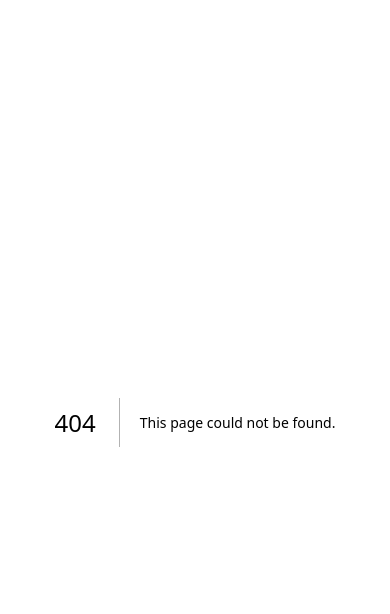
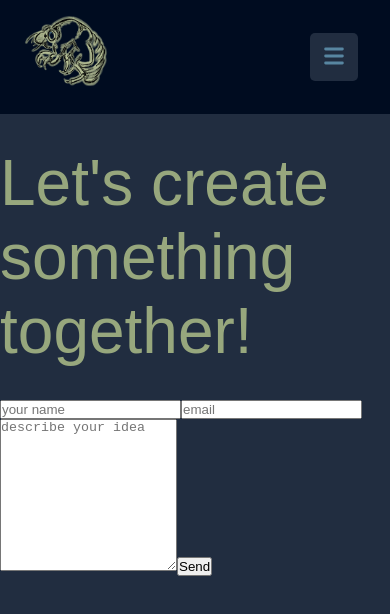
Before and after one commit to mllrdnl/exuviae-portfolio, a Next.js app: page /contact in a window 390 px wide. Before the commit this address had no page. Shown: the top 614 px of the page. Built offline with nearby package versions, Linux system fonts and the light colour scheme; a web font is replaced by a local one.

Commit message:
[added] contact page, responsive menu

```diff
--- /dev/null
+++ b/app/api/contact/route.ts
@@ -0,0 +1,25 @@
+import type { NextApiRequest, NextApiResponse } from "next";
+
+interface MessageRequest extends NextApiRequest {
+  body: {
+    email: string;
+    name: string;
+    message: string;
+  };
+}
+
+export default async function handler(
+  req: MessageRequest,
+  res: NextApiResponse
+) {
+  if (req.method !== "POST") {
+    res.status(405).send("Method not allowed");
+  }
+
+  const name = req.body.name;
+  const email = req.body.email;
+  const message = req.body.message;
+
+  console.log("Data:", name, email, message);
+  res.status(200).json({ message: "success" });
+}
--- a/app/components/HomeNav.tsx
+++ b/app/components/HomeNav.tsx
@@ -11,7 +11,7 @@ const NavBar = () => {
         <h1>Projects</h1>
       </Link>
 
-      <Link href="/" className={styles.navLink}>
+      <Link href="/contact" className={styles.navLink}>
         <h1>Contact</h1>
       </Link>
     </div>
--- a/app/components/NavBar.tsx
+++ b/app/components/NavBar.tsx
@@ -1,8 +1,17 @@
+"use client";
 import styles from "../styles/NavBar.module.css";
 import Image from "next/image";
 import Link from "next/link";
+import { usePathname } from "next/navigation";
+import { useState } from "react";
+import { HiMenu } from "react-icons/hi";
+import { MdOutlineClose } from "react-icons/md";
 
 const NavBar = () => {
+  const pathname = usePathname();
+
+  const [isOpen, setIsOpen] = useState(false);
+
   return (
     <div className={styles.navBarContainer}>
       <div className={styles.navLogo}>
@@ -15,6 +24,90 @@ const NavBar = () => {
           />
         </Link>
       </div>
+
+      <div className={styles.navLinks}>
+        <Link
+          href="/"
+          className={pathname === "/" ? styles.active : styles.nonActive}
+        >
+          <h1>home</h1>
+        </Link>
+        <Link
+          href="/about"
+          className={pathname === "/about" ? styles.active : styles.nonActive}
+        >
+          <h1>about</h1>
+        </Link>
+        <Link
+          href="/projects"
+          className={
+            pathname === "/projects" ? styles.active : styles.nonActive
+          }
+        >
+          <h1>projects</h1>
+        </Link>
+        <Link
+          href="/contactme"
+          className={
+            pathname === "/contactme" ? styles.active : styles.nonActive
+          }
+        >
+          <h1>contact</h1>
+        </Link>
+      </div>
+      <div className={styles.rightNav}>
+        <div className={styles.buttonContainer}>
+          <button
+            className={styles.hamburger}
+            onClick={() => setIsOpen(!isOpen)}
+          >
+            {" "}
+            {isOpen === false ? (
+              <HiMenu size={28} />
+            ) : (
+              <MdOutlineClose size={28} />
+            )}
+          </button>
+        </div>
+        <div
+          className={
+            isOpen === true
+              ? styles.rightNavBodyOpen
+              : styles.rightNavBodyClosed
+          }
+        >
+          <Link
+            href="/"
+            className={pathname === "/" ? styles.ractive : styles.rnonActive}
+          >
+            <h1>home</h1>
+          </Link>
+          <Link
+            href="/about"
+            className={
+              pathname === "/about" ? styles.ractive : styles.rnonActive
+            }
+          >
+            <h1>about</h1>
+          </Link>
+          <Link
+            href="/projects"
+            className={
+              pathname === "/projects" ? styles.ractive : styles.rnonActive
+            }
+          >
+            <h1>projects</h1>
+          </Link>
+          <Link
+            href="/contact"
+            className={
+              pathname === "/contact" ? styles.ractive : styles.rnonActive
+            }
+          >
+            <h1>contact</h1>
+          </Link>
+        </div>
+      </div>
     </div>
   );
 };
--- /dev/null
+++ b/app/contact/page.tsx
@@ -0,0 +1,83 @@
+"use client";
+
+import { useState } from "react";
+import NavBar from "../components/NavBar";
+import styles from "../styles/Contact.module.css";
+
+const Contact = () => {
+  const [name, setName] = useState("");
+  const [email, setEmail] = useState("");
+  const [message, setMessage] = useState("");
+
+  const handleSubmit = async (e: React.FormEvent<HTMLFormElement>) => {
+    e.preventDefault();
+    console.log("data", name, email, message);
+
+    try {
+      const res = await fetch("/app/api/contact", {
+        method: "POST",
+        body: JSON.stringify({
+          name,
+          email,
+          message,
+        }),
+        headers: {
+          "content-type": "application/json",
+        },
+      });
+    } catch (error: any) {
+      console.error("Error", error);
+    }
+
+    const data = {
+      name,
+      email,
+      message,
+    };
+  };
+
+  return (
+    <div>
+      <NavBar />
+      <div className={styles.contactBody}>
+        <div className={styles.contactHeader}>
+          <p>Let's create something together!</p>
+        </div>
+
+        <form className={styles.contactForm} onSubmit={handleSubmit}>
+          <input
+            type="text"
+            value={name}
+            name="name"
+            placeholder="your name"
+            onChange={(e) => {
+              setName(e.target.value);
+            }}
+          />
+          <input
+            type="email"
+            value={email}
+            name="email"
+            placeholder="email"
+            onChange={(e) => {
+              setEmail(e.target.value);
+            }}
+          />
+          <textarea
+            name="message"
+            value={message}
+            rows={10}
+            placeholder="describe your idea"
+            onChange={(e) => {
+              setMessage(e.target.value);
+            }}
+          />
+
+          <button type="submit">Send</button>
+        </form>
+      </div>
+    </div>
+  );
+};
+
+export default Contact;
--- a/app/projects/page.tsx
+++ b/app/projects/page.tsx
@@ -8,7 +8,7 @@ const projects = () => {
     <div>
       <NavBar />
       <div className={styles.projBody}>
-        <div className={styles.categories}>
+        {/* <div className={styles.categories}>
           <div className={styles.projCat}>
             <h1 className={styles.projCatTop}>All</h1>
             <h2 className={styles.projCatBottom}>Projects</h2>
@@ -29,7 +29,7 @@ const projects = () => {
             <h2 className={styles.projCatTop}>Original</h2>
             <h1 className={styles.projCatBottom}>Art</h1>
           </div>
-        </div>
+        </div> */}
         <div className={styles.projCardContainer}>
           {projData.map((proj) => (
             <div key={proj.id} className={styles.projectCard}>
--- /dev/null
+++ b/app/styles/Contact.module.css
@@ -0,0 +1,81 @@
+.contactBody {
+  display: flex;
+  flex-direction: column;
+  justify-content: center;
+}
+
+.contactHeader {
+  margin: 2rem auto;
+  font-family: "espiritu-script", sans-serif;
+  color: #97a77d;
+  font-size: 4rem;
+}
+
+.links {
+  width: 60%;
+  margin: auto;
+  display: flex;
+  flex-direction: column;
+}
+
+.email {
+  border: none;
+  border-radius: 10px;
+  font-family: "espiritu", sans-serif;
+  text-transform: uppercase;
+  color: #5886a1;
+  background-color: #000c20;
+  width: 40%;
+  margin: auto;
+  display: flex;
+  flex-direction: row;
+  justify-content: center;
+  padding: 1rem;
+  font-size: 1.5rem;
+  cursor: pointer;
+  box-shadow: 0px 1px 10px rgb(93, 93, 93);
+}
+
+.email:hover {
+  scale: 1.1;
+  box-shadow: 0px 1px 10px #97a77d;
+}
+
+.socials {
+  width: 100%;
+  display: flex;
+  flex-direction: column;
+  justify-content: center;
+}
+
+.findme {
+  margin: auto;
+  margin-top: 2rem;
+  font-family: "espiritu-script", sans-serif;
+  color: #5886a1;
+  font-size: 2rem;
+}
+
+.sociallinks {
+  display: flex;
+  flex-direction: row;
+  margin: auto;
+  margin-top: 2rem;
+}
+
+.twitter {
+  margin: 0rem 2rem;
+}
+
+.git,
+.twitter,
+.linked {
+  color: #5886a1;
+  cursor: pointer;
+}
+
+/* .contactForm {
+  margin: auto;
+  display: flex;
+  flex-direction: column;
+} */
--- a/app/styles/NavBar.module.css
+++ b/app/styles/NavBar.module.css
@@ -1,9 +1,109 @@
 .navBarContainer {
   display: flex;
   flex-direction: row;
+  width: 100%;
+  justify-content: space-between;
   background-color: #000c20;
+  align-content: center;
 }
 
 .navLogo {
   padding: 5px 20px;
 }
+
+.navLinks {
+  display: flex;
+  flex-direction: row;
+  margin: auto 20px;
+  align-items: center;
+}
+
+.nonActive {
+  color: #212d40;
+  font-size: 0.8rem;
+  margin: auto 1rem;
+}
+
+.nonActive:hover {
+  font-family: "espiritu-script", sans-serif;
+  color: #5886a1;
+  font-size: 1.1rem;
+}
+
+.active {
+  font-family: "espiritu-script", sans-serif;
+  color: #97a77d;
+  font-size: 1.5rem;
+  margin: 0rem 1rem;
+  /* text-decoration: underline; */
+}
+
+.rightNav {
+  display: flex;
+  flex-direction: column;
+  background-color: #000c20;
+  display: none;
+}
+
+.buttonContainer {
+  display: flex;
+  flex-direction: row;
+  justify-content: flex-end;
+  margin: auto;
+}
+
+.hamburger {
+  margin: auto 2rem;
+  background-color: #212d40;
+  color: #5886a1;
+  border: none;
+  border-radius: 5px;
+  width: 3rem;
+  height: 3rem;
+  cursor: pointer;
+}
+
+.rightNavBodyOpen {
+  display: flex;
+  flex-direction: column;
+  background-color: #000c20;
+  align-items: flex-end;
+  padding-right: 2rem;
+  margin-bottom: 2rem;
+  padding-bottom: 2rem;
+  position: absolute;
+  right: 0;
+  top: 6rem;
+  width: 15rem;
+  z-index: 999;
+}
+
+.rightNavBodyClosed {
+  display: none;
+}
+
+.rnonActive {
+  color: #5886a1;
+  font-size: 0.8rem;
+  margin: auto 1rem;
+}
+
+.ractive {
+  font-family: "espiritu-script", sans-serif;
+  color: #97a77d;
+  font-size: 1.5rem;
+  margin: 0rem 1rem;
+  /* text-decoration: underline; */
+}
+
+@media screen and (min-width: 320px) and (max-width: 425px) {
+  .navLinks {
+    display: none;
+  }
+
+  .rightNav {
+    display: flex;
+    flex-direction: column;
+    background-color: #000c20;
+  }
+}
--- a/app/styles/projectPage.module.css
+++ b/app/styles/projectPage.module.css
@@ -58,9 +58,9 @@
   padding: 2rem;
   margin: 0rem 2rem;
   flex-wrap: wrap;
-  justify-content: space-around;
+  justify-content: center;
 }
 
 .projectCard {
-  margin-bottom: 2rem;
+  margin: 2rem;
 }
--- a/package.json
+++ b/package.json
@@ -12,9 +12,11 @@
     "@types/node": "18.15.10",
     "@types/react": "18.0.30",
     "@types/react-dom": "18.0.11",
+    "axios": "^1.3.6",
     "eslint": "8.36.0",
     "eslint-config-next": "13.2.4",
     "next": "13.2.4",
+    "nodemailer": "^6.9.1",
     "react": "18.2.0",
     "react-dom": "18.2.0",
     "react-icons": "^4.8.0",
```
Also changed, not shown: app/contactme/page.tsx (added, +56 -0 lines), app/styles/AboutProject.module.css (+11 -0 lines), app/styles/ProjCard.module.css (+6 -1 lines), 1 other file (tests, documents, lock files or other folders).
